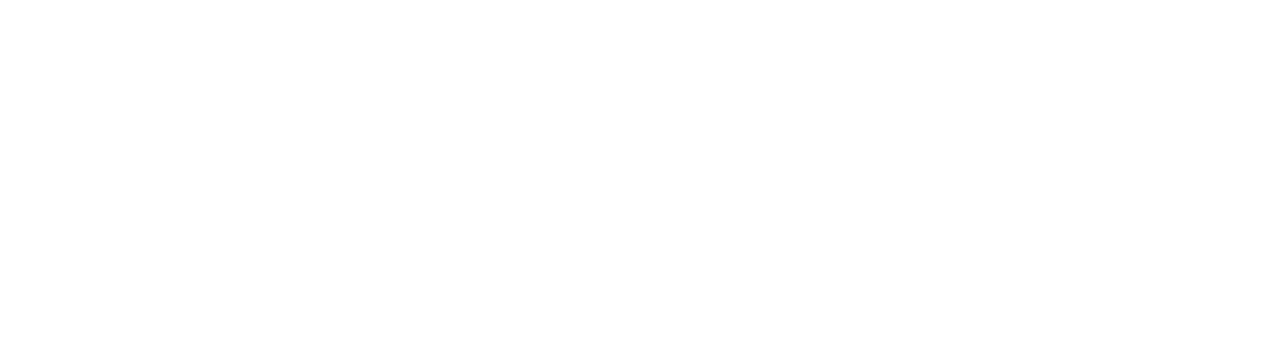
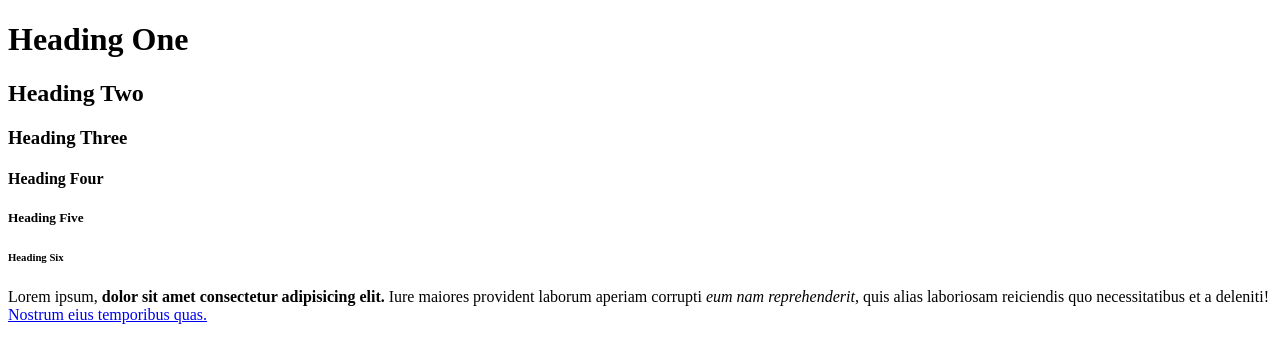
Before and after one commit to raymanan11/FrontEnd-Tutorials, a plain HTML site: page index.html in a window 1280 px wide. Drawn offline with Linux system fonts and the light colour scheme.

Commit message:
Introduction to inline tags (strong, em, a)

```diff
--- a/index.html
+++ b/index.html
@@ -17,6 +17,22 @@
     </head>
 
     <body>
+        <h1>Heading One</h1>
+        <h2>Heading Two</h2>
+        <h3>Heading Three</h3>
+        <h4>Heading Four</h4>
+        <h5>Heading Five</h5>
+        <h6>Heading Six</h6>
 
+        <!-- Paragraph -->
+
+        <!--
+            <strong> </strong>        used for bold
+            <em> </em>                used for italics
+            <a href="" traget="" </a> used for hyperlinks
+            (href is the location you want the hyperlink to go to)
+            (target can be used to open site on another tab instead of current page)
+        -->
+        <p>Lorem ipsum, <strong>dolor sit amet consectetur adipisicing elit. </strong>Iure maiores provident laborum aperiam corrupti <em>eum nam reprehenderit</em>, quis alias laboriosam reiciendis quo necessitatibus et a deleniti! <a href="http://apple.com" target="_blank">Nostrum eius temporibus quas.</a></p>
     </body>
 </html>
```
